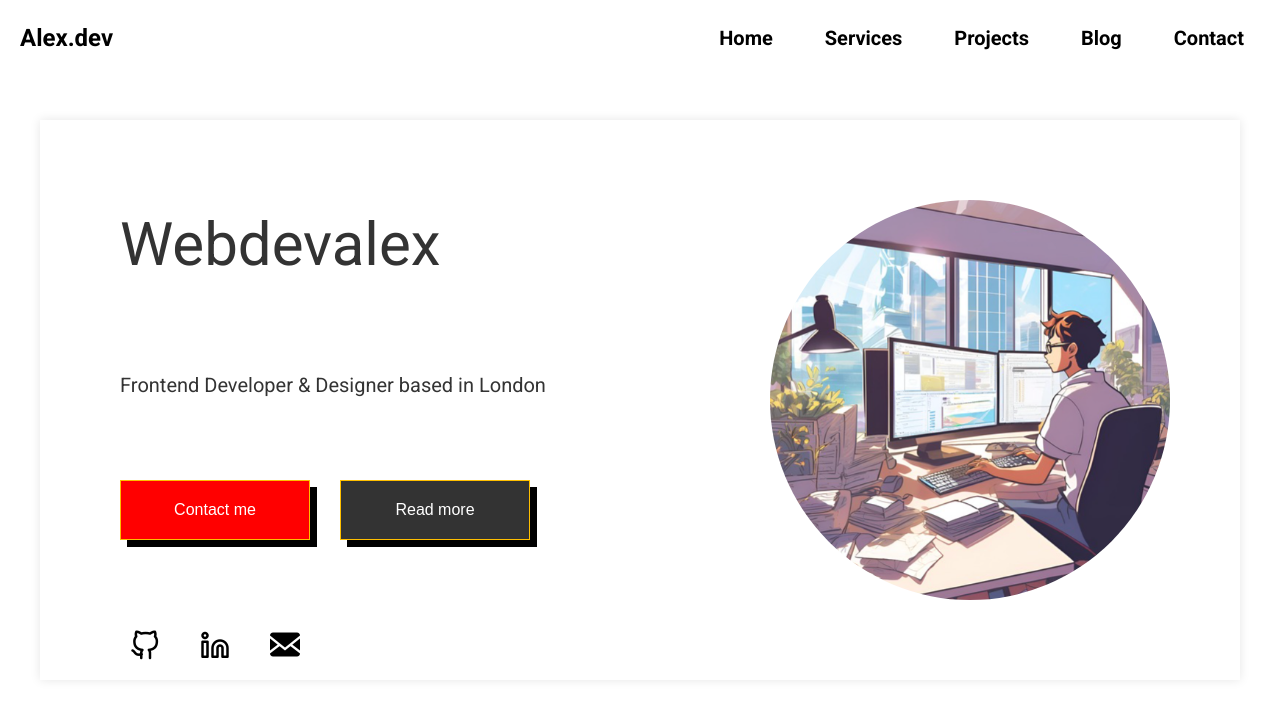
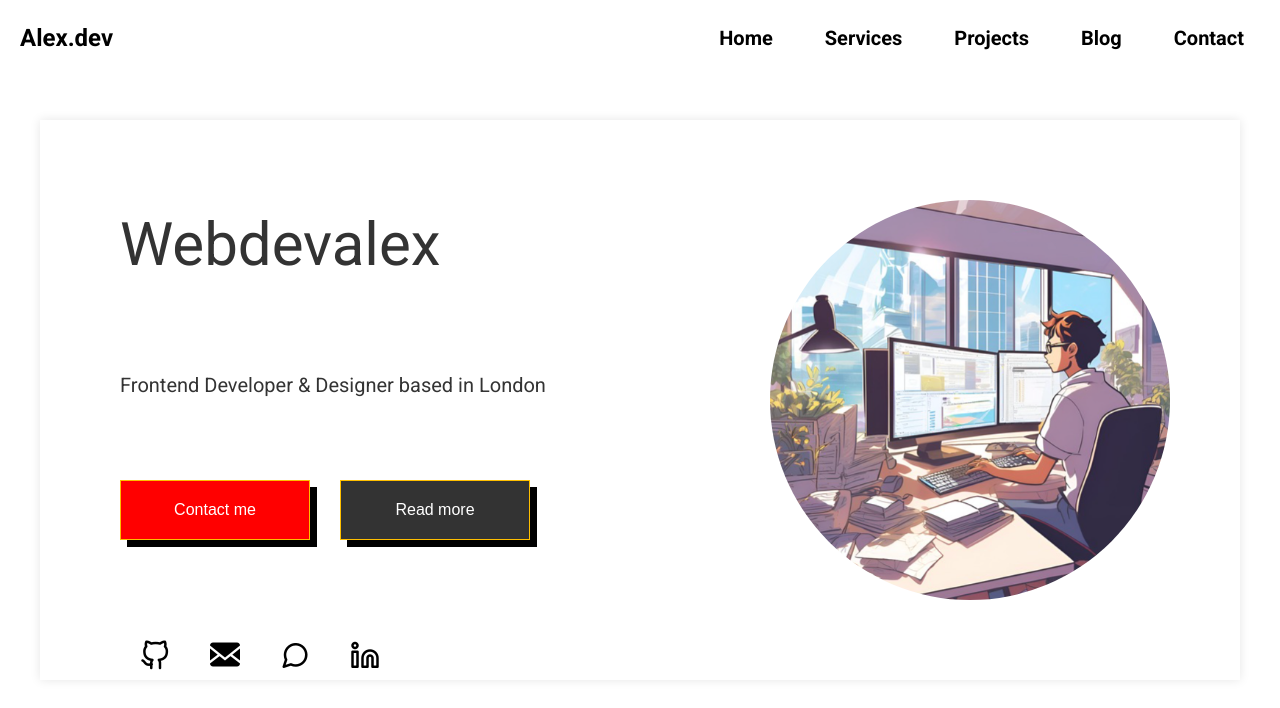
Before and after one commit to Alez05/my-portfolio-v2, a Next.js app: page / in a window 1280 px wide. Shown: the top 708 px of the page. Built offline with nearby package versions, Linux system fonts and the light colour scheme.

Commit message:
update socialComponent Fixes #84

```diff
--- a/src/libs/ui/organism/reusable/socials/socials.tsx
+++ b/src/libs/ui/organism/reusable/socials/socials.tsx
@@ -1,49 +1,34 @@
 import './socials.css';
 import { FlexBox, Icon } from '../../../atom';
+import { IconLink } from '@/libs/ui/molecule';
 
 const Socials = () => {
   return (
-    <FlexBox
-      flexDirection='row'
-      gap={20}
-      width='300px'
-    >
-      <a
-        target='_blank'
-        rel='noopener noreferrer'
-        href='https://github.com/Alez05'
-      >
-        <Icon
-          icon='github'
-          width='50px'
-          height='50px'
-          fontSize={30}
-        />
-      </a>
-      <a
-        target='_blank'
-        rel='noopener noreferrer'
-        href='https://www.linkedin.com/in/alexandru-cercel-6b977b220/'
-      >
-        <Icon
-          icon='linkedin'
-          width='50px'
-          height='50px'
-          fontSize={30}
-        />
-      </a>
-      <a
-        target='_blank'
-        rel='noopener noreferrer'
-        href='mailto:cercel.alexandru436@gmail.com'
-      >
-        <Icon
-          icon='envelope'
-          width='50px'
-          height='50px'
-          fontSize={30}
-        />
-      </a>
+    <FlexBox flexDirection='row'>
+      <IconLink
+        altText='github'
+        icon='github'
+        label='Github'
+        url='https://github.com/Alez05'
+      />
+      <IconLink
+        altText='email'
+        icon='envelope'
+        label='email'
+        url='mailto:cercel.alexandru436@gmail.com'
+      />
+      <IconLink
+        altText='message'
+        icon='messagec'
+        label='message'
+        url='https://github.com/Alez05'
+      />
+      <IconLink
+        altText='linkedin'
+        icon='linkedin'
+        label='linkedin'
+        url='https://github.com/Alez05'
+      />
     </FlexBox>
   );
 };
```
